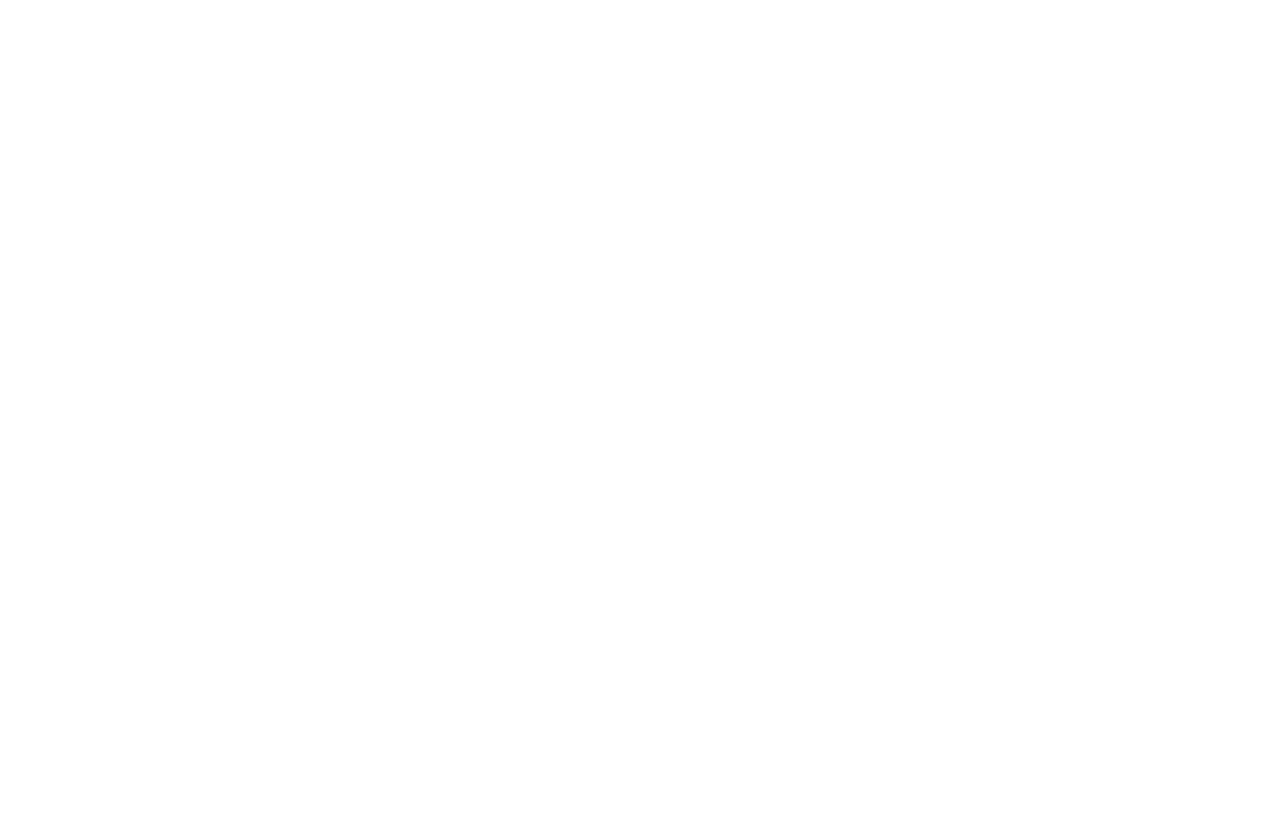
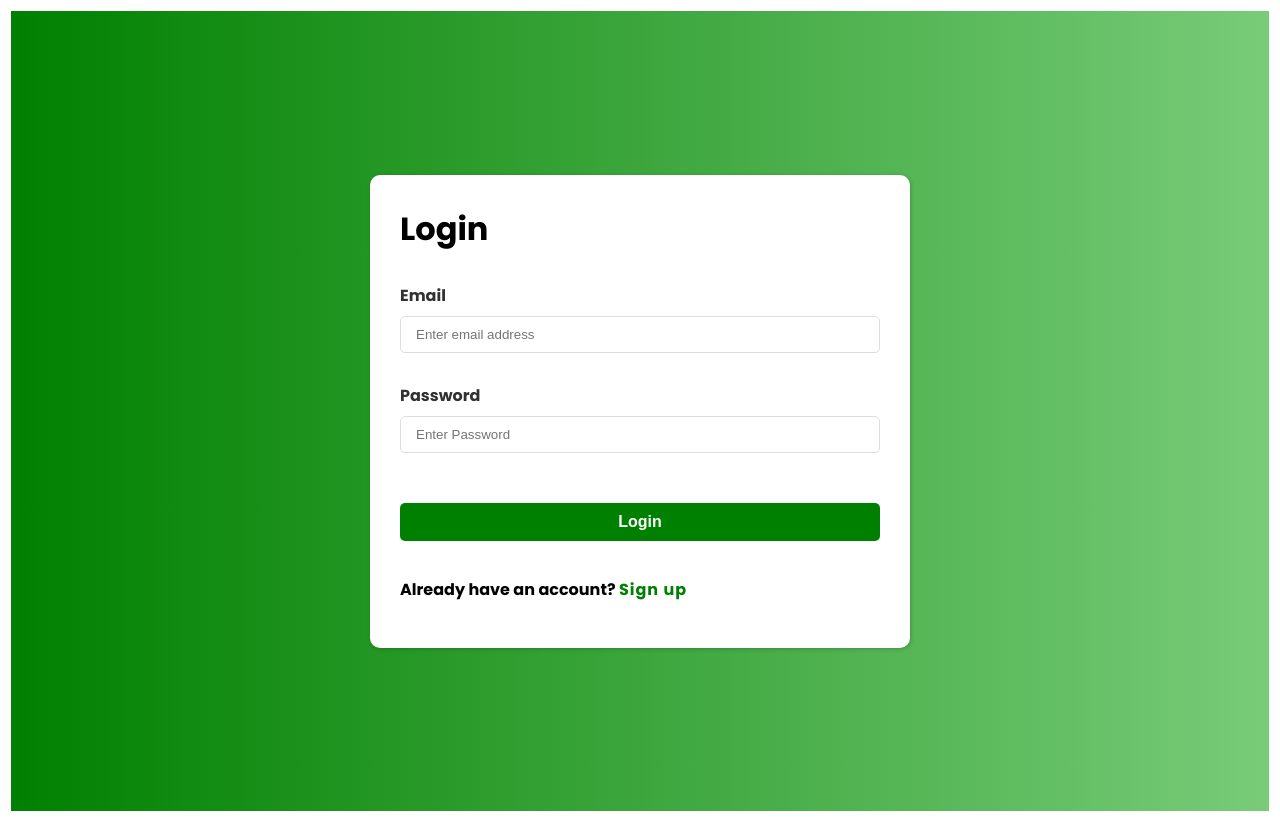
Before and after one commit to pankaj9834/Carrier-map, a React (Create React App) app in the folder Froentend/dashboard/: page /login in a window 1280 px wide. Before the commit this address had no page. Before the commit the page ends 800 px from the top, so only its background shows below. Built offline with nearby package versions, Linux system fonts and the light colour scheme; no server answers.

Commit message:
changes2

```diff
--- a/Froentend/dashboard/package.json
+++ b/Froentend/dashboard/package.json
@@ -7,6 +7,7 @@
     "@testing-library/react": "^13.3.0",
     "@testing-library/user-event": "^13.5.0",
     "bootstrap": "^5.1.3",
+    "firebase": "^9.9.4",
     "react": "^18.2.0",
     "react-bootstrap": "^2.4.0",
     "react-dom": "^18.2.0",
--- a/Froentend/dashboard/src/App.js
+++ b/Froentend/dashboard/src/App.js
@@ -1,16 +1,24 @@
 import "./App.css";
+import React, { useEffect, useState } from "react";
 import styled from "styled-components";
 import Dash from "./Components/Dash";
-
+import Login from "./Components/Login/Login";
+import SignUp from "./Components/SignUp/SignUp";
 import { Route, BrowserRouter as Router, Routes } from "react-router-dom";
 import GovernmentJobPage from "./Components/GovernmentJobPage";
+import { auth } from "./firebase";
 function App() {
+  const [userName, setUserName] = useState("");
+
+  useEffect(() => {
+    auth.onAuthStateChanged((user) => {
+      if (user) {
+        setUserName(user.displayName);
+      } else setUserName("");
+    });
+  }, []);
   return (
-    /*<Container>
-      <Router>
-        <Sidebar />
-        <MainContent />
-        </Container>*/
+    <div className="App">
       <Router>
         <Routes>
           <Route exact path="/" element={<Dash />} />
@@ -19,8 +27,12 @@
             path="/GovernmentJobPage"
             element={<GovernmentJobPage />}
           />
+          <Route path="/login" element={<Login />} />
+          <Route path="/signup" element={<SignUp />} />
+          <Route path="/" element={<Dash name={userName} />} />
         </Routes>
       </Router>
+    </div>
   );
 }
 
--- a/Froentend/dashboard/src/Components/GovernmentJobPage.js
+++ b/Froentend/dashboard/src/Components/GovernmentJobPage.js
@@ -1,10 +1,12 @@
-import React from 'react'
+import React from "react";
 
 function GovernmentJobPage() {
   return (
-    <div>GovernmentJobPage
-    <h1>Welcome to  my world</h1></div>
-  )
+    <div>
+      GovernmentJobPage
+      <h1>welomet TO GovernmentJobsFairs</h1>
+    </div>
+  );
 }
 
-export default GovernmentJobPage
+export default GovernmentJobPage;
--- /dev/null
+++ b/Froentend/dashboard/src/Components/InputControl/InputControl.js
@@ -0,0 +1,14 @@
+import React from "react";
+
+import styles from "./InputControl.module.css";
+
+function InputControl(props) {
+  return (
+    <div className={styles.container}>
+      {props.label && <label>{props.label}</label>}
+      <input type="text" {...props} />
+    </div>
+  );
+}
+
+export default InputControl;
--- /dev/null
+++ b/Froentend/dashboard/src/Components/InputControl/InputControl.module.css
@@ -0,0 +1,27 @@
+.container {
+  display: flex;
+  flex-direction: column;
+  gap: 8px;
+}
+
+.container label {
+  font-weight: 700;
+  font-size: 1rem;
+  color: #313131;
+}
+
+.container input {
+  border-radius: 5px;
+  border: 1px solid #dddddd;
+  outline: none;
+  padding: 10px 15px;
+  color: #000;
+}
+
+.container input:hover {
+  border-color: #ccc;
+}
+
+.container input:focus {
+  border-color: #9900ff;
+}
--- /dev/null
+++ b/Froentend/dashboard/src/Components/Login/Login.js
@@ -0,0 +1,75 @@
+import React, { useState } from "react";
+import { Link, useNavigate } from "react-router-dom";
+import { signInWithEmailAndPassword } from "firebase/auth";
+
+import InputControl from "../InputControl/InputControl";
+import { auth } from "../../firebase";
+
+import styles from "./Login.module.css";
+
+function Login() {
+  const navigate = useNavigate();
+  const [values, setValues] = useState({
+    email: "",
+    pass: "",
+  });
+  const [errorMsg, setErrorMsg] = useState("");
+  const [submitButtonDisabled, setSubmitButtonDisabled] = useState(false);
+
+  const handleSubmission = () => {
+    if (!values.email || !values.pass) {
+      setErrorMsg("Fill all fields");
+      return;
+    }
+    setErrorMsg("");
+
+    setSubmitButtonDisabled(true);
+    signInWithEmailAndPassword(auth, values.email, values.pass)
+      .then(async (res) => {
+        setSubmitButtonDisabled(false);
+
+        navigate("/");
+      })
+      .catch((err) => {
+        setSubmitButtonDisabled(false);
+        setErrorMsg(err.message);
+      });
+  };
+  return (
+    <div className={styles.container}>
+      <div className={styles.innerBox}>
+        <h1 className={styles.heading}>Login</h1>
+
+        <InputControl
+          label="Email"
+          onChange={(event) =>
+            setValues((prev) => ({ ...prev, email: event.target.value }))
+          }
+          placeholder="Enter email address"
+        />
+        <InputControl
+          label="Password"
+          onChange={(event) =>
+            setValues((prev) => ({ ...prev, pass: event.target.value }))
+          }
+          placeholder="Enter Password"
+        />
+
+        <div className={styles.footer}>
+          <b className={styles.error}>{errorMsg}</b>
+          <button disabled={submitButtonDisabled} onClick={handleSubmission}>
+            Login
+          </button>
+          <p>
+            Already have an account?{" "}
+            <span>
+              <Link to="/signup">Sign up</Link>
+            </span>
+          </p>
+        </div>
+      </div>
+    </div>
+  );
+}
+
+export default Login;
--- /dev/null
+++ b/Froentend/dashboard/src/Components/Login/Login.module.css
@@ -0,0 +1,70 @@
+.container {
+  height: 100%;
+  min-height: 100vh;
+  width: 100%;
+  background: linear-gradient(to right, Green, rgb(120, 204, 120));
+  display: flex;
+  justify-content: center;
+  align-items: center;
+}
+
+.innerBox {
+  min-width: 480px;
+  height: fit-content;
+  width: fit-content;
+  background-color: #fff;
+  box-shadow: 1px 1px 4px rgba(0, 0, 0, 0.2);
+  padding: 30px;
+  border-radius: 10px;
+  display: flex;
+  flex-direction: column;
+  gap: 30px;
+}
+
+.footer {
+  display: flex;
+  flex-direction: column;
+  gap: 20px;
+}
+
+.footer .error {
+  font-weight: bold;
+  font-size: 0.875rem;
+  color: #ff3300;
+  text-align: center;
+}
+
+.footer button {
+  outline: none;
+  border: none;
+  background-color: Green;
+  color: #fff;
+  border-radius: 5px;
+  font-weight: bold;
+  font-size: 1rem;
+  padding: 10px 16px;
+  width: 100%;
+  transition: 100ms;
+  cursor: pointer;
+}
+
+.footer button:disabled {
+  background-color: gray !important;
+}
+
+.footer button:hover {
+  background-color: Green;
+}
+
+.footer p {
+  font-weight: 700;
+  color: #000;
+}
+
+.footer p span a {
+  font-weight: bold;
+  color: Green;
+  letter-spacing: 1px;
+  font-size: 1rem;
+  text-decoration: none;
+}
--- /dev/null
+++ b/Froentend/dashboard/src/Components/SignUp/SignUp.js
@@ -0,0 +1,88 @@
+import React, { useState } from "react";
+import { Link, useNavigate } from "react-router-dom";
+import { createUserWithEmailAndPassword, updateProfile } from "firebase/auth";
+
+import InputControl from "../InputControl/InputControl";
+import { auth } from "../../firebase";
+
+import styles from "./SignUp.module.css";
+
+function Signup() {
+  const navigate = useNavigate();
+
+  const [values, setValues] = useState({
+    name: "",
+    email: "",
+    pass: "",
+  });
+  const [errorMsg, setErrorMsg] = useState("");
+  const [submitButtonDisabled, setSubmitButtonDisabled] = useState(false);
+
+  const handleSubmission = () => {
+    if (!values.name || !values.email || !values.pass) {
+      setErrorMsg("Fill all fields");
+      return;
+    }
+    setErrorMsg("");
+
+    setSubmitButtonDisabled(true);
+    createUserWithEmailAndPassword(auth, values.email, values.pass)
+      .then(async (res) => {
+        setSubmitButtonDisabled(false);
+        const user = res.user;
+        await updateProfile(user, {
+          displayName: values.name,
+        });
+        navigate("/");
+      })
+      .catch((err) => {
+        setSubmitButtonDisabled(false);
+        setErrorMsg(err.message);
+      });
+  };
+
+  return (
+    <div className={styles.container}>
+      <div className={styles.innerBox}>
+        <h1 className={styles.heading}>Signup</h1>
+
+        <InputControl
+          label="Name"
+          placeholder="Enter your name"
+          onChange={(event) =>
+            setValues((prev) => ({ ...prev, name: event.target.value }))
+          }
+        />
+        <InputControl
+          label="Email"
+          placeholder="Enter email address"
+          onChange={(event) =>
+            setValues((prev) => ({ ...prev, email: event.target.value }))
+          }
+        />
+        <InputControl
+          label="Password"
+          placeholder="Enter password"
+          onChange={(event) =>
+            setValues((prev) => ({ ...prev, pass: event.target.value }))
+          }
+        />
+
+        <div className={styles.footer}>
+          <b className={styles.error}>{errorMsg}</b>
+          <button onClick={handleSubmission} disabled={submitButtonDisabled}>
+            Signup
+          </button>
+          <p>
+            Already have an account?{" "}
+            <span>
+              <Link to="/login">Login</Link>
+            </span>
+          </p>
+        </div>
+      </div>
+    </div>
+  );
+}
+
+export default Signup;
--- /dev/null
+++ b/Froentend/dashboard/src/Components/SignUp/SignUp.module.css
@@ -0,0 +1,70 @@
+.container {
+  height: 100%;
+  min-height: 100vh;
+  width: 100%;
+  background: linear-gradient(to right, Green, rgb(120, 204, 120));
+  display: flex;
+  justify-content: center;
+  align-items: center;
+}
+
+.innerBox {
+  min-width: 480px;
+  height: fit-content;
+  width: fit-content;
+  background-color: #fff;
+  box-shadow: 1px 1px 4px rgba(0, 0, 0, 0.2);
+  padding: 30px;
+  border-radius: 10px;
+  display: flex;
+  flex-direction: column;
+  gap: 30px;
+}
+
+.footer {
+  display: flex;
+  flex-direction: column;
+  gap: 20px;
+}
+
+.footer .error {
+  font-weight: bold;
+  font-size: 0.875rem;
+  color: #ff3300;
+  text-align: center;
+}
+
+.footer button {
+  outline: none;
+  border: none;
+  background-color: green;
+  color: #fff;
+  border-radius: 5px;
+  font-weight: bold;
+  font-size: 1rem;
+  padding: 10px 16px;
+  width: 100%;
+  transition: 100ms;
+  cursor: pointer;
+}
+
+.footer button:disabled {
+  background-color: gray !important;
+}
+
+.footer button:hover {
+  background-color: green;
+}
+
+.footer p {
+  font-weight: 700;
+  color: #000;
+}
+
+.footer p span a {
+  font-weight: bold;
+  color: #00ff40;
+  letter-spacing: 1px;
+  font-size: 1rem;
+  text-decoration: none;
+}
--- /dev/null
+++ b/Froentend/dashboard/src/firebase.js
@@ -0,0 +1,18 @@
+import { initializeApp } from "firebase/app";
+import { getAuth } from "firebase/auth";
+
+const firebaseConfig = {
+  apiKey: "AIzaSyB896pvCZwGVU5RUIWBIVzUAtTllNAu0n8",
+  authDomain: "fir-auth-1132.firebaseapp.com",
+  projectId: "fir-auth-1132",
+  storageBucket: "fir-auth-1132.appspot.com",
+  messagingSenderId: "1029021654707",
+  appId: "1:1029021654707:web:14aa4dee98449061701ac6",
+  measurementId: "G-MFP6M081T7",
+};
+
+const app = initializeApp(firebaseConfig);
+
+const auth = getAuth();
+
+export { app, auth };
```
Also changed, not shown: 1 other file (tests, documents, lock files or other folders). Lines whose indentation alone changed are shown as unchanged.
